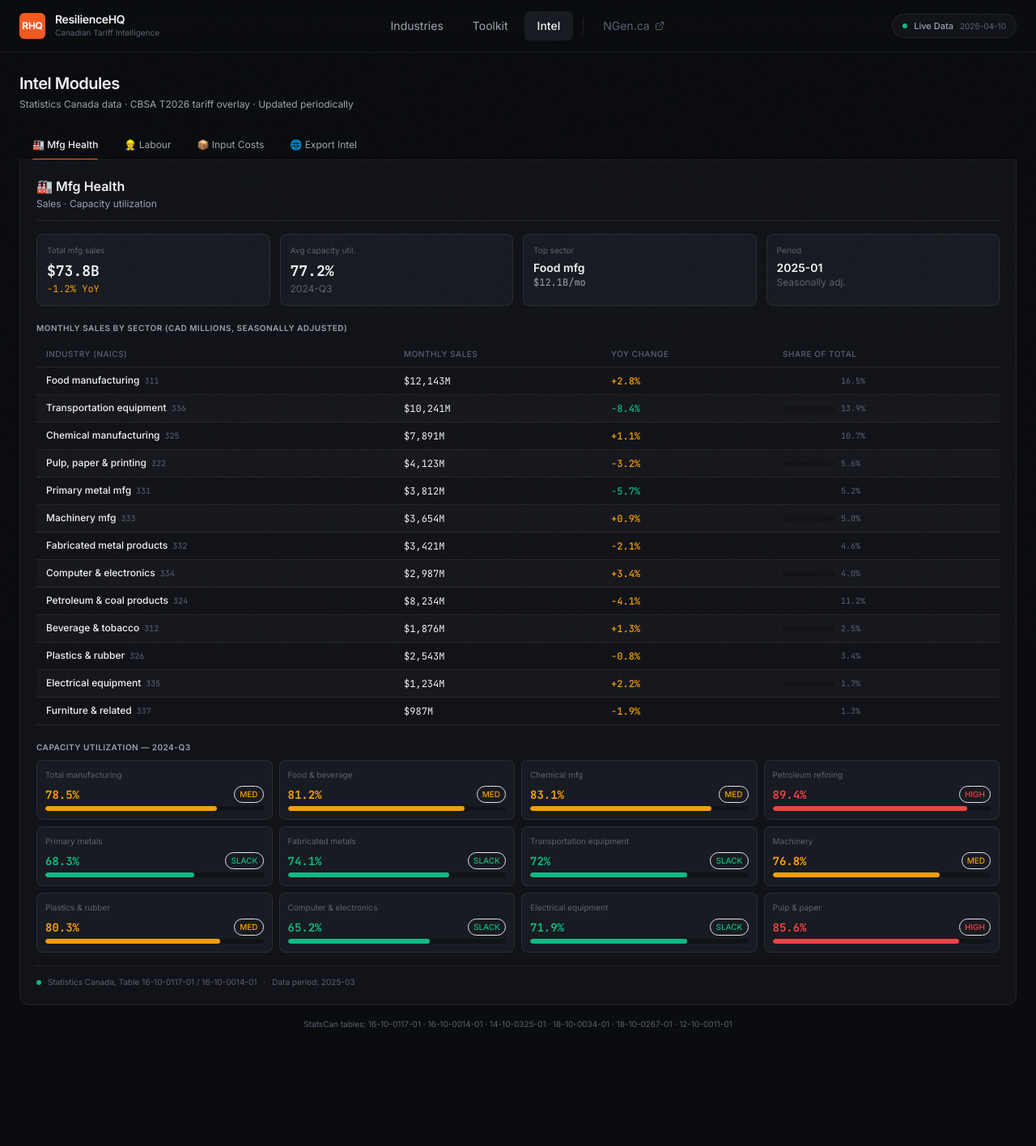
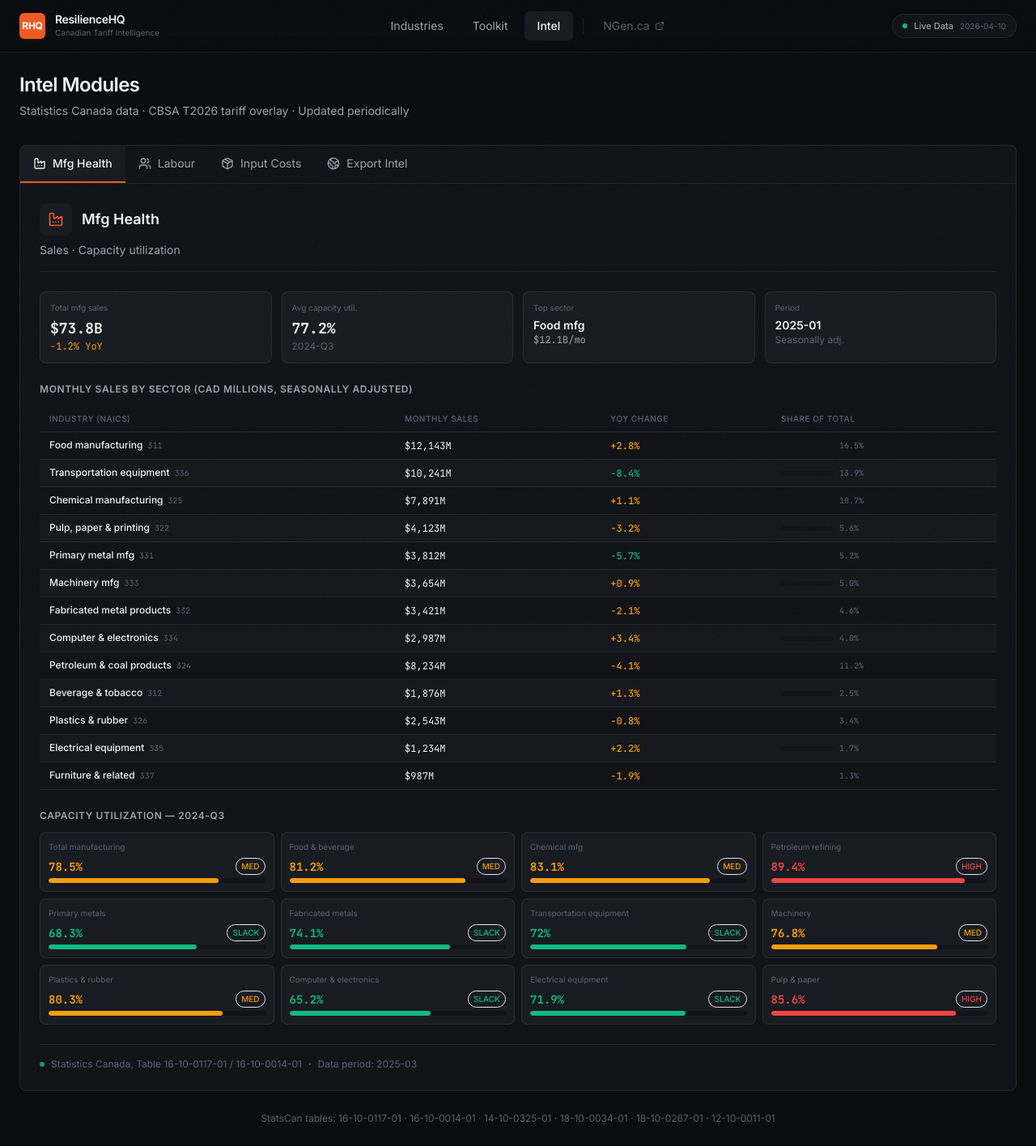
Before and after one commit to fahadhg/resilience-hq, a Next.js app: page /intel in a window 1280 px wide. Shown: the whole page at 81% size. Before the commit the page ends 1297 px from the top, so only its background shows below. Built offline with nearby package versions, Linux system fonts and the light colour scheme.

Commit message:
feat: replace emojis with Lucide icons and enhance UI styling
Update Intel Modules with Lucide icons and improve tab styling for NGen branding.

```diff
--- a/src/components/IntelDashboard.tsx
+++ b/src/components/IntelDashboard.tsx
@@ -2,6 +2,7 @@
 
 import { useState, useEffect, useCallback } from 'react';
 import clsx from 'clsx';
+import { Factory, Users, Package, Globe2 } from 'lucide-react';
 
 // ─── helpers ─────────────────────────────────────────────────────────────────
 const fmtB = (v: number | null | undefined) => {
@@ -44,7 +45,7 @@ function Badge({ label, color }: { label: string; color: 'green' | 'red' | 'yell
 
 function SectionTitle({ children }: { children: React.ReactNode }) {
   return (
-    <div className="text-[10px] font-semibold text-ink-muted uppercase tracking-wider mb-2 mt-5 first:mt-0">
+    <div className="text-xs font-semibold text-ink-muted uppercase tracking-wider mb-3 mt-6 first:mt-0">
       {children}
     </div>
   );
@@ -52,10 +53,10 @@ function SectionTitle({ children }: { children: React.ReactNode }) {
 
 function DataBanner({ source, generated }: { source?: string; generated?: string }) {
   return (
-    <div className="flex items-center gap-2 text-[10px] text-ink-faint mt-4 pt-3 border-t border-border">
-      <span className="w-1.5 h-1.5 rounded-full bg-positive inline-block" />
+    <div className="flex items-center gap-2 text-xs text-ink-faint mt-6 pt-4 border-t border-border">
+      <span className="live-dot" />
       <span>{source}</span>
-      {generated && <><span>·</span><span>Data period: {generated}</span></>}
+      {generated && <><span className="text-ink-muted">·</span><span>Data period: {generated}</span></>}
     </div>
   );
 }
@@ -574,44 +575,59 @@ function ExportIntelModule() {
 
 // ─── Layout ───────────────────────────────────────────────────────────────────
 const MODULES = [
-  { id: 'mfg',    label: 'Mfg Health',    icon: '🏭', sub: 'Sales · Capacity utilization' },
-  { id: 'labour', label: 'Labour',         icon: '👷', sub: 'Vacancies · Employment' },
-  { id: 'costs',  label: 'Input Costs',   icon: '📦', sub: 'IPPI · RMPI · Alerts' },
-  { id: 'export', label: 'Export Intel',  icon: '🌐', sub: 'Partners · Tariff rates' },
+  { id: 'mfg',    label: 'Mfg Health',    icon: Factory, sub: 'Sales · Capacity utilization' },
+  { id: 'labour', label: 'Labour',         icon: Users, sub: 'Vacancies · Employment' },
+  { id: 'costs',  label: 'Input Costs',   icon: Package, sub: 'IPPI · RMPI · Alerts' },
+  { id: 'export', label: 'Export Intel',  icon: Globe2, sub: 'Partners · Tariff rates' },
 ] as const;
 
 export default function IntelDashboard() {
   const [active, setActive] = useState<string>('mfg');
   const current = MODULES.find(m => m.id === active)!;
+  const CurrentIcon = current.icon;
 
   return (
     <div className="max-w-7xl mx-auto px-4 sm:px-6 py-6">
-      <div className="mb-6">
-        <h1 className="font-display text-xl font-semibold tracking-tight mb-1">Intel Modules</h1>
-        <p className="text-xs text-ink-muted">
+      <div className="mb-8">
+        <h1 className="text-2xl font-semibold tracking-tight mb-1.5">Intel Modules</h1>
+        <p className="text-sm text-ink-muted">
           Statistics Canada data · CBSA T2026 tariff overlay · Updated periodically
         </p>
       </div>
 
       {/* Module tabs */}
-      <div className="flex gap-0 border-b border-border mb-0 overflow-x-auto">
-        {MODULES.map(m => (
-          <button key={m.id} onClick={() => setActive(m.id)}
-            className={clsx(
-              'px-4 py-2.5 text-xs whitespace-nowrap transition-colors shrink-0',
-              active === m.id ? 'text-ink font-medium tab-active' : 'text-ink-muted hover:text-ink'
-            )}>
-            {m.icon} {m.label}
-          </button>
-        ))}
+      <div className="bg-surface-1 border border-border rounded-t-lg overflow-hidden">
+        <div className="flex gap-0 overflow-x-auto scrollbar-hide">
+          {MODULES.map(m => {
+            const Icon = m.icon;
+            const isActive = active === m.id;
+            return (
+              <button key={m.id} onClick={() => setActive(m.id)}
+                className={clsx(
+                  'px-4 py-3 text-sm whitespace-nowrap transition-all shrink-0 flex items-center gap-2 border-b-2',
+                  isActive
+                    ? 'text-ink font-medium border-ngen bg-surface-2'
+                    : 'text-ink-muted hover:text-ink border-transparent hover:bg-surface-2'
+                )}>
+                <Icon className="w-4 h-4" />
+                {m.label}
+              </button>
+            );
+          })}
+        </div>
       </div>
 
       {/* Module card */}
-      <div className="p-5 bg-surface-1 border border-border border-t-0 rounded-b-xl animate-fade-in">
-        <div className="mb-4 pb-3 border-b border-border flex items-center justify-between">
+      <div className="p-6 bg-surface-1 border border-border border-t-0 rounded-b-lg animate-fade-in">
+        <div className="mb-6 pb-4 border-b border-border flex items-start justify-between">
           <div>
-            <h2 className="font-display text-base font-semibold">{current.icon} {current.label}</h2>
-            <p className="text-xs text-ink-muted mt-0.5">{current.sub}</p>
+            <div className="flex items-center gap-3 mb-2">
+              <div className="w-10 h-10 rounded-lg bg-surface-2 flex items-center justify-center">
+                <CurrentIcon className="w-5 h-5 text-ngen" />
+              </div>
+              <h2 className="text-lg font-semibold">{current.label}</h2>
+            </div>
+            <p className="text-sm text-ink-muted">{current.sub}</p>
           </div>
         </div>
 
@@ -622,8 +638,8 @@ export default function IntelDashboard() {
       </div>
 
       {/* Footer */}
-      <div className="mt-4 text-[10px] text-ink-faint text-center">
-        StatsCan tables: 16-10-0117-01 · 16-10-0014-01 · 14-10-0325-01 · 18-10-0034-01 · 18-10-0267-01 · 12-10-0011-01
+      <div className="mt-6 text-xs text-ink-faint text-center">
+        <p className="leading-relaxed">StatsCan tables: 16-10-0117-01 · 16-10-0014-01 · 14-10-0325-01 · 18-10-0034-01 · 18-10-0267-01 · 12-10-0011-01</p>
       </div>
     </div>
   );
```
